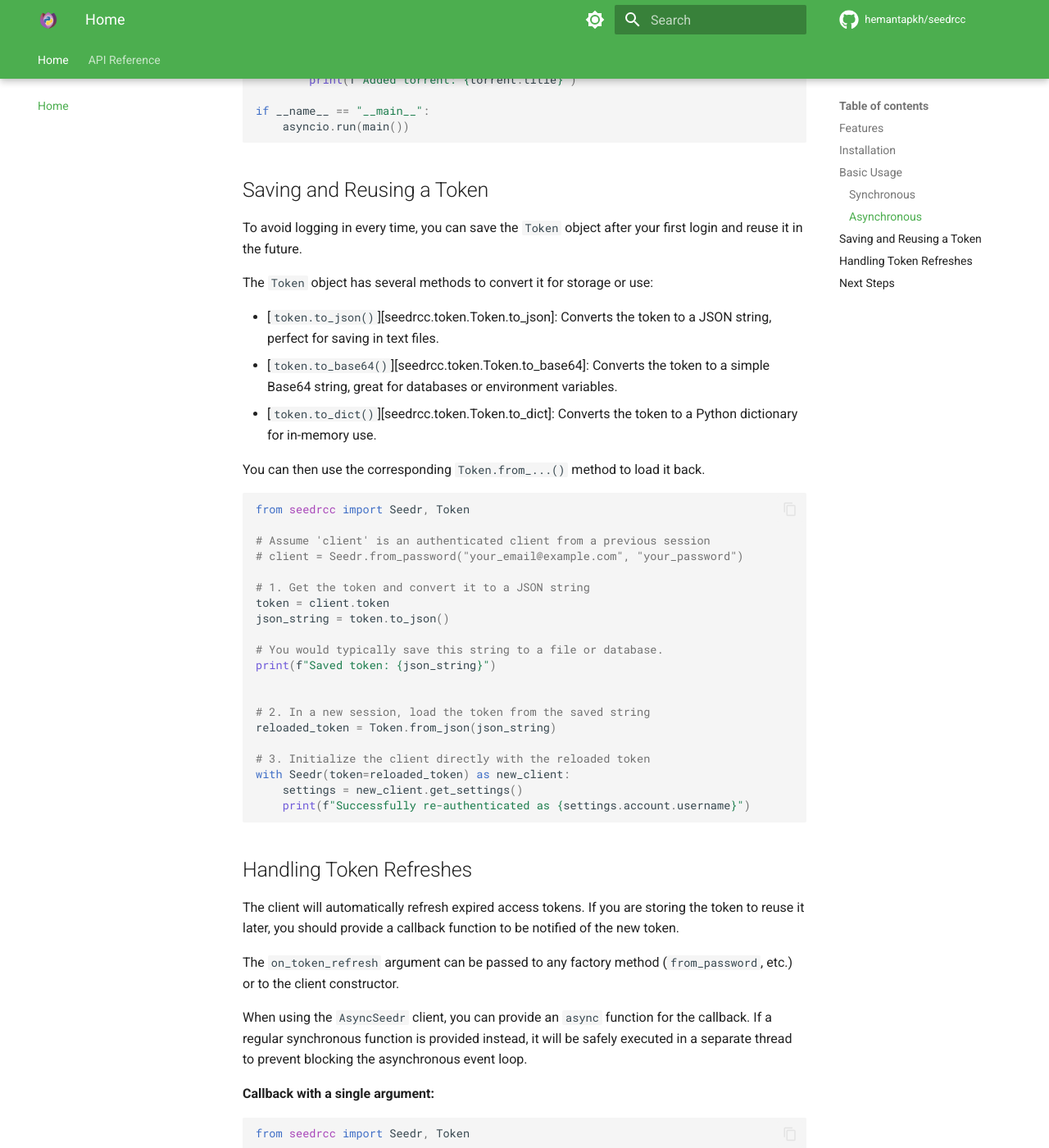
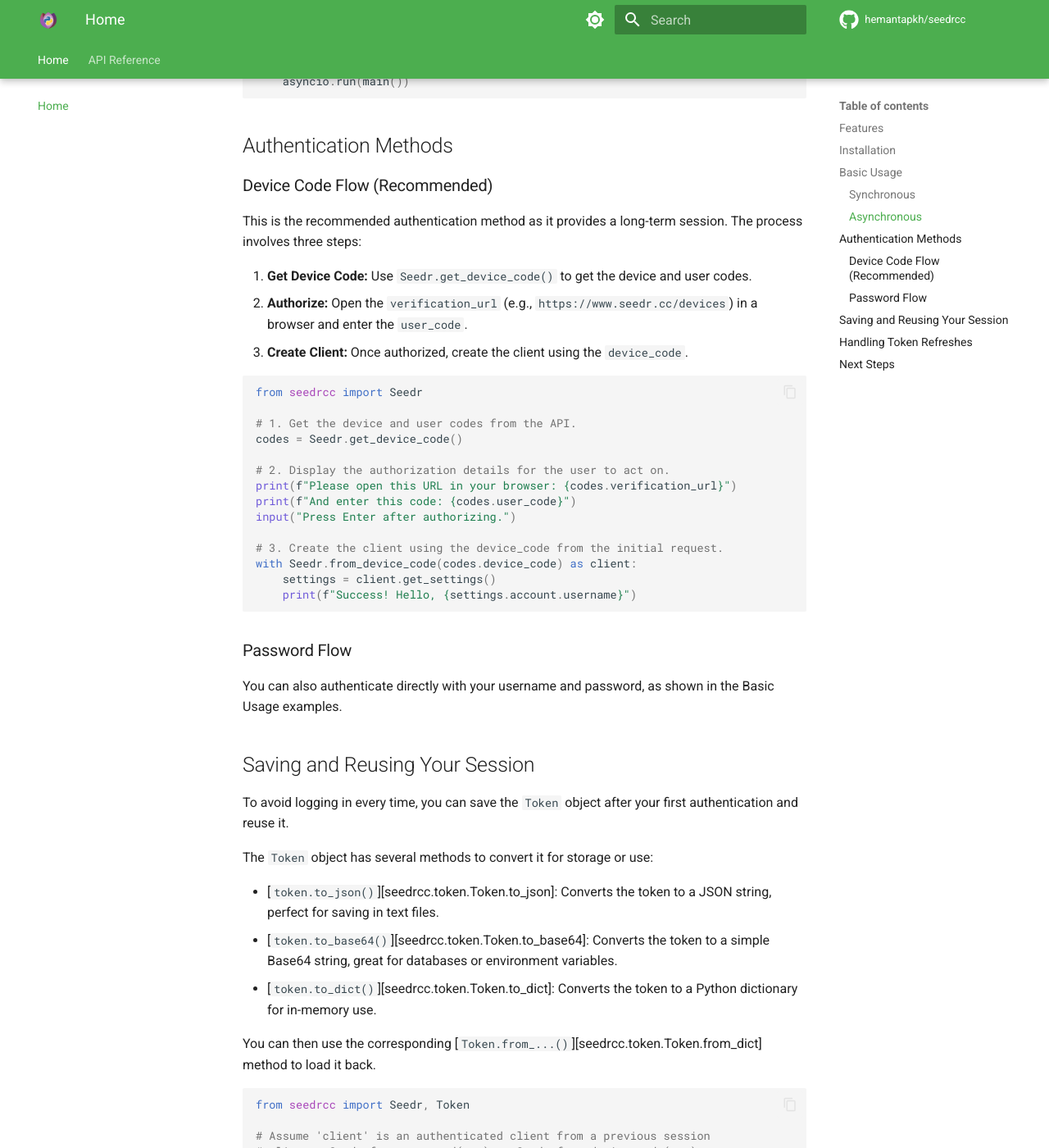
Before and after one commit to hemantapkh/seedrcc, an MkDocs documentation site: the page built from docs/index.md, in a window 1280 px wide and 1400 px high, scrolled down 1763 px. Shown: the whole window at 82% size. Built offline with MkDocs 1.6.1 and Material for MkDocs 9.7.7, drawn with Linux system fonts in a browser that asks for light colours; comment, search, counter and statistics services are not loaded; some of the changed text lies outside the part shown.

Commit message:
Update docs and doc strings

````diff
--- a/docs/index.md
+++ b/docs/index.md
@@ -43,6 +43,12 @@
 pip install seedrcc
 ```
 
+Or, install the latest version directly from GitHub:
+
+```bash
+pip install git+https://github.com/hemantapkh/seedrcc.git
+```
+
 ## Basic Usage
 
 ### Synchronous
@@ -55,10 +61,6 @@
     # Get your account settings
     settings = client.get_settings()
     print(f"Hello, {settings.account.username}!")
-
-    # Add a new torrent
-    torrent = client.add_torrent(magnet_link="magnet:?xt=urn:btih:...")
-    print(f"Added torrent: {torrent.title}")
 ```
 
 ### Asynchronous
@@ -74,17 +76,44 @@
         settings = await client.get_settings()
         print(f"Hello, {settings.account.username}!")
 
-        # Add a new torrent
-        torrent = await client.add_torrent(magnet_link="magnet:?xt=urn:btih:...")
-        print(f"Added torrent: {torrent.title}")
-
 if __name__ == "__main__":
     asyncio.run(main())
 ```
 
-## Saving and Reusing a Token
+## Authentication Methods
 
-To avoid logging in every time, you can save the `Token` object after your first login and reuse it in the future.
+### Device Code Flow (Recommended)
+
+This is the recommended authentication method as it provides a long-term session. The process involves three steps:
+
+1.  **Get Device Code:** Use `Seedr.get_device_code()` to get the device and user codes.
+2.  **Authorize:** Open the `verification_url` (e.g., `https://www.seedr.cc/devices`) in a browser and enter the `user_code`.
+3.  **Create Client:** Once authorized, create the client using the `device_code`.
+
+```python
+from seedrcc import Seedr
+
+# 1. Get the device and user codes from the API.
+codes = Seedr.get_device_code()
+
+# 2. Display the authorization details for the user to act on.
+print(f"Please open this URL in your browser: {codes.verification_url}")
+print(f"And enter this code: {codes.user_code}")
+input("Press Enter after authorizing.")
+
+# 3. Create the client using the device_code from the initial request.
+with Seedr.from_device_code(codes.device_code) as client:
+    settings = client.get_settings()
+    print(f"Success! Hello, {settings.account.username}")
+```
+
+### Password Flow
+
+You can also authenticate directly with your username and password, as shown in the Basic Usage examples.
+
+## Saving and Reusing Your Session
+
+To avoid logging in every time, you can save the `Token` object after your first authentication and reuse it.
 
 The `Token` object has several methods to convert it for storage or use:
 
@@ -92,26 +121,26 @@
 - [`token.to_base64()`][seedrcc.token.Token.to_base64]: Converts the token to a simple Base64 string, great for databases or environment variables.
 - [`token.to_dict()`][seedrcc.token.Token.to_dict]: Converts the token to a Python dictionary for in-memory use.
 
-You can then use the corresponding `Token.from_...()` method to load it back.
+You can then use the corresponding [`Token.from_...()`][seedrcc.token.Token.from_dict] method to load it back.
 
 ```python
 from seedrcc import Seedr, Token
 
 # Assume 'client' is an authenticated client from a previous session
-# client = Seedr.from_password("your_email@example.com", "your_password")
+# client = Seedr.from_password(...) or Seedr.from_device_code(...)
 
-# 1. Get the token and convert it to a JSON string
+# 1. Get the token and convert it to a JSON string.
 token = client.token
 json_string = token.to_json()
 
 # You would typically save this string to a file or database.
-print(f"Saved token: {json_string}")
 
+# --- In a new session ---
 
-# 2. In a new session, load the token from the saved string
+# 2. Load the token from the saved string.
 reloaded_token = Token.from_json(json_string)
 
-# 3. Initialize the client directly with the reloaded token
+# 3. Initialize the client directly with the reloaded token.
 with Seedr(token=reloaded_token) as new_client:
     settings = new_client.get_settings()
     print(f"Successfully re-authenticated as {settings.account.username}")
@@ -119,11 +148,13 @@
 
 ## Handling Token Refreshes
 
-The client will automatically refresh expired access tokens. If you are storing the token to reuse it later, you should provide a callback function to be notified of the new token.
+The client automatically handles token refreshes. However, if you load an old token when your program starts, the client must perform a refresh on the first API call, which adds a delay.
 
-The `on_token_refresh` argument can be passed to any factory method (`from_password`, etc.) or to the client constructor.
+To avoid this, you can provide an `on_token_refresh` callback. This function is called whenever a refresh happens, giving you the new `Token` object so you can save it. By saving the new token, your program will start with a fresh token on its next run.
 
-When using the `AsyncSeedr` client, you can provide an `async` function for the callback. If a regular synchronous function is provided instead, it will be safely executed in a separate thread to prevent blocking the asynchronous event loop.
+Your callback function will receive the new `Token` object as its first argument.
+
+When using the `AsyncSeedr` client, you can provide an `async` function for the callback. If a regular synchronous function is provided instead, it will be safely executed in a separate thread.
 
 **Callback with a single argument:**
 
@@ -147,6 +178,7 @@
 
 ```python
 import functools
+from seedrcc import AsyncSeedr, Seedr, Token
 
 # Synchronous example with lambda
 def save_token_for_user(token: Token, user_id: int):
@@ -166,13 +198,19 @@
 
 user_id = 456
 async_callback = functools.partial(save_token_for_user_async, user_id=user_id)
-async_client = await AsyncSeedr.from_password(
-    "user", "pass", on_token_refresh=async_callback
-)
+# async_client = await AsyncSeedr.from_password(
+#     "user", "pass", on_token_refresh=async_callback
+# )
 ```
 
 ## Next Steps
 
-- **API Reference:** Dive into the [Synchronous Client](sync_client.md) or the [Asynchronous Client](async_client.md) reference for detailed information on all available methods.
+Ready to explore the full API? The reference documentation provides a complete guide to every available method, from adding torrents and managing files to checking your account details.
+
+- **API Reference:**
+  - [Synchronous Client](sync_client.md)
+  - [Asynchronous Client](async_client.md)
+  - [Data Models](models.md)
+  - [Exceptions](exceptions.md)
 - **License:** This project is licensed under the MIT License. See the `LICENSE` file for details.
 - **Contributing:** Contributions are welcome! Please see the project on [GitHub](https://github.com/hemantapkh/seedrcc).
````
Also changed, not shown: docs/models.md (+1 -1 lines), 2 other files.
